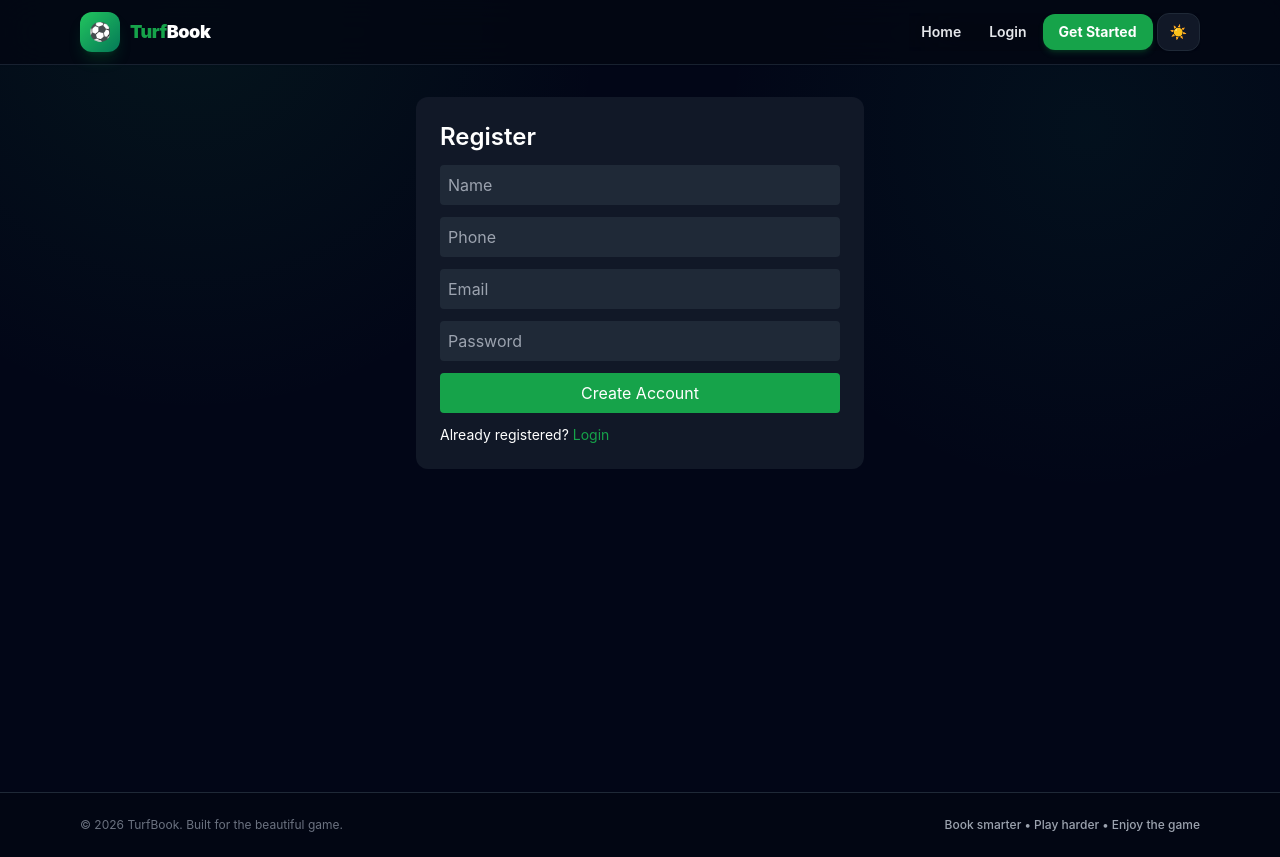
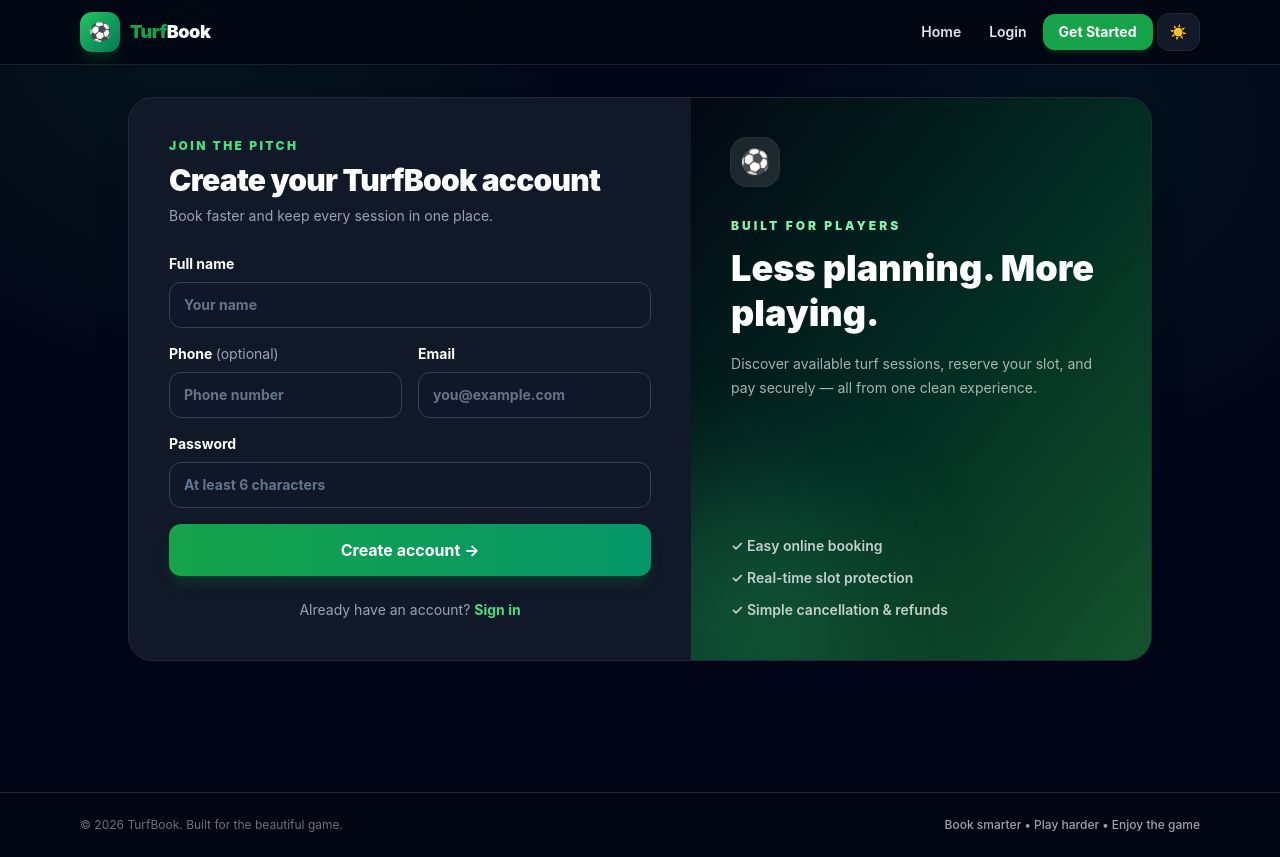
Before and after one commit to Karanaldo-07/turf-booking-system, a React (Vite) app in the folder client/: page /register in a window 1280 px wide. Built offline with nearby package versions, Linux system fonts and the light colour scheme; no server answers.

Commit message:
Polish premium registration experience

```diff
--- a/client/src/pages/RegisterPage.jsx
+++ b/client/src/pages/RegisterPage.jsx
@@ -6,28 +6,45 @@ export default function RegisterPage() {
   const { register } = useAuth();
   const [form, setForm] = useState({ name: '', email: '', phone: '', password: '' });
   const [error, setError] = useState('');
+  const [loading, setLoading] = useState(false);
   const navigate = useNavigate();
 
   const submit = async (e) => {
     e.preventDefault();
+    setError('');
+    setLoading(true);
     try {
       await register(form);
       navigate('/');
     } catch (err) {
-      setError(err.response?.data?.message || 'Registration failed');
+      setError(err.response?.data?.message || 'Registration failed. Please check your details.');
+    } finally {
+      setLoading(false);
     }
   };
 
   return (
-    <form onSubmit={submit} className="max-w-md mx-auto bg-white dark:bg-gray-900 p-6 rounded-xl space-y-3">
-      <h1 className="text-2xl font-semibold">Register</h1>
-      <input placeholder="Name" required className="w-full p-2 rounded bg-gray-100 dark:bg-gray-800" onChange={(e) => setForm({ ...form, name: e.target.value })} />
-      <input placeholder="Phone" className="w-full p-2 rounded bg-gray-100 dark:bg-gray-800" onChange={(e) => setForm({ ...form, phone: e.target.value })} />
-      <input placeholder="Email" type="email" required className="w-full p-2 rounded bg-gray-100 dark:bg-gray-800" onChange={(e) => setForm({ ...form, email: e.target.value })} />
-      <input placeholder="Password" type="password" required className="w-full p-2 rounded bg-gray-100 dark:bg-gray-800" onChange={(e) => setForm({ ...form, password: e.target.value })} />
-      {error && <p className="text-red-500 text-sm">{error}</p>}
-      <button className="w-full bg-pitch p-2 rounded text-white">Create Account</button>
-      <p className="text-sm">Already registered? <Link className="text-pitch" to="/login">Login</Link></p>
-    </form>
+    <div className="mx-auto grid max-w-5xl overflow-hidden rounded-3xl border border-gray-200/80 bg-white shadow-2xl shadow-gray-900/10 dark:border-gray-800 dark:bg-gray-900 lg:grid-cols-[1.1fr_0.9fr]">
+      <form onSubmit={submit} className="p-6 sm:p-10 lg:order-1">
+        <div className="mb-7"><p className="text-xs font-black uppercase tracking-[0.2em] text-green-600 dark:text-green-400">Join the pitch</p><h1 className="mt-2 text-3xl font-black tracking-tight">Create your TurfBook account</h1><p className="mt-2 text-sm text-gray-500 dark:text-gray-400">Book faster and keep every session in one place.</p></div>
+        <div className="space-y-4">
+          <label className="block text-sm font-bold">Full name<input value={form.name} placeholder="Your name" required minLength="2" maxLength="80" autoComplete="name" className="field mt-2" onChange={(e) => setForm({ ...form, name: e.target.value })} /></label>
+          <div className="grid gap-4 sm:grid-cols-2">
+            <label className="block text-sm font-bold">Phone <span className="font-normal text-gray-400">(optional)</span><input value={form.phone} placeholder="Phone number" maxLength="20" autoComplete="tel" className="field mt-2" onChange={(e) => setForm({ ...form, phone: e.target.value })} /></label>
+            <label className="block text-sm font-bold">Email<input value={form.email} placeholder="you@example.com" type="email" required autoComplete="email" className="field mt-2" onChange={(e) => setForm({ ...form, email: e.target.value })} /></label>
+          </div>
+          <label className="block text-sm font-bold">Password<input value={form.password} placeholder="At least 6 characters" type="password" required minLength="6" maxLength="100" autoComplete="new-password" className="field mt-2" onChange={(e) => setForm({ ...form, password: e.target.value })} /></label>
+          {error && <div role="alert" className="rounded-2xl border border-red-200 bg-red-50 px-4 py-3 text-sm font-semibold text-red-700 dark:border-red-900/60 dark:bg-red-950/20 dark:text-red-300">{error}</div>}
+          <button disabled={loading} className="premium-button w-full justify-center py-3.5">{loading ? 'Creating account…' : 'Create account →'}</button>
+        </div>
+        <p className="mt-6 text-center text-sm text-gray-500 dark:text-gray-400">Already have an account? <Link className="font-bold text-green-600 hover:text-green-500 dark:text-green-400" to="/login">Sign in</Link></p>
+      </form>
+
+      <div className="relative hidden overflow-hidden bg-gradient-to-br from-gray-950 via-emerald-950 to-green-900 p-10 text-white lg:order-2 lg:flex lg:flex-col lg:justify-between">
+        <div className="absolute -bottom-20 -left-20 h-64 w-64 rounded-full bg-green-400/20 blur-3xl" />
+        <div className="relative"><div className="grid h-12 w-12 place-items-center rounded-2xl bg-white/10 text-2xl ring-1 ring-white/15">⚽</div><p className="mt-8 text-xs font-black uppercase tracking-[0.25em] text-green-300">Built for players</p><h2 className="mt-3 text-4xl font-black leading-tight">Less planning. More playing.</h2><p className="mt-4 max-w-sm text-sm leading-6 text-white/65">Discover available turf sessions, reserve your slot, and pay securely — all from one clean experience.</p></div>
+        <div className="relative space-y-3 text-sm font-semibold text-white/75"><p>✓ Easy online booking</p><p>✓ Real-time slot protection</p><p>✓ Simple cancellation & refunds</p></div>
+      </div>
+    </div>
   );
 }
```
